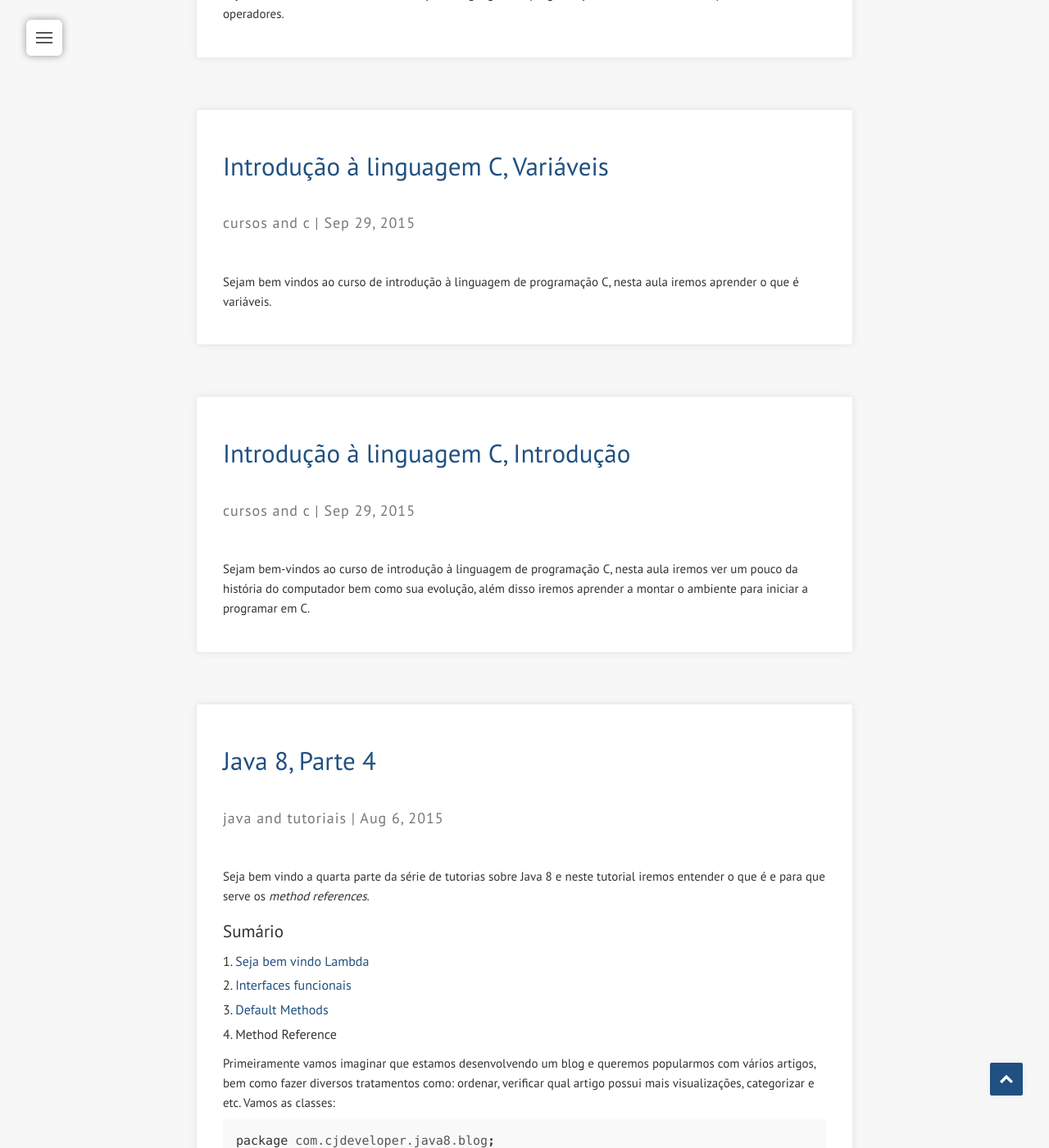
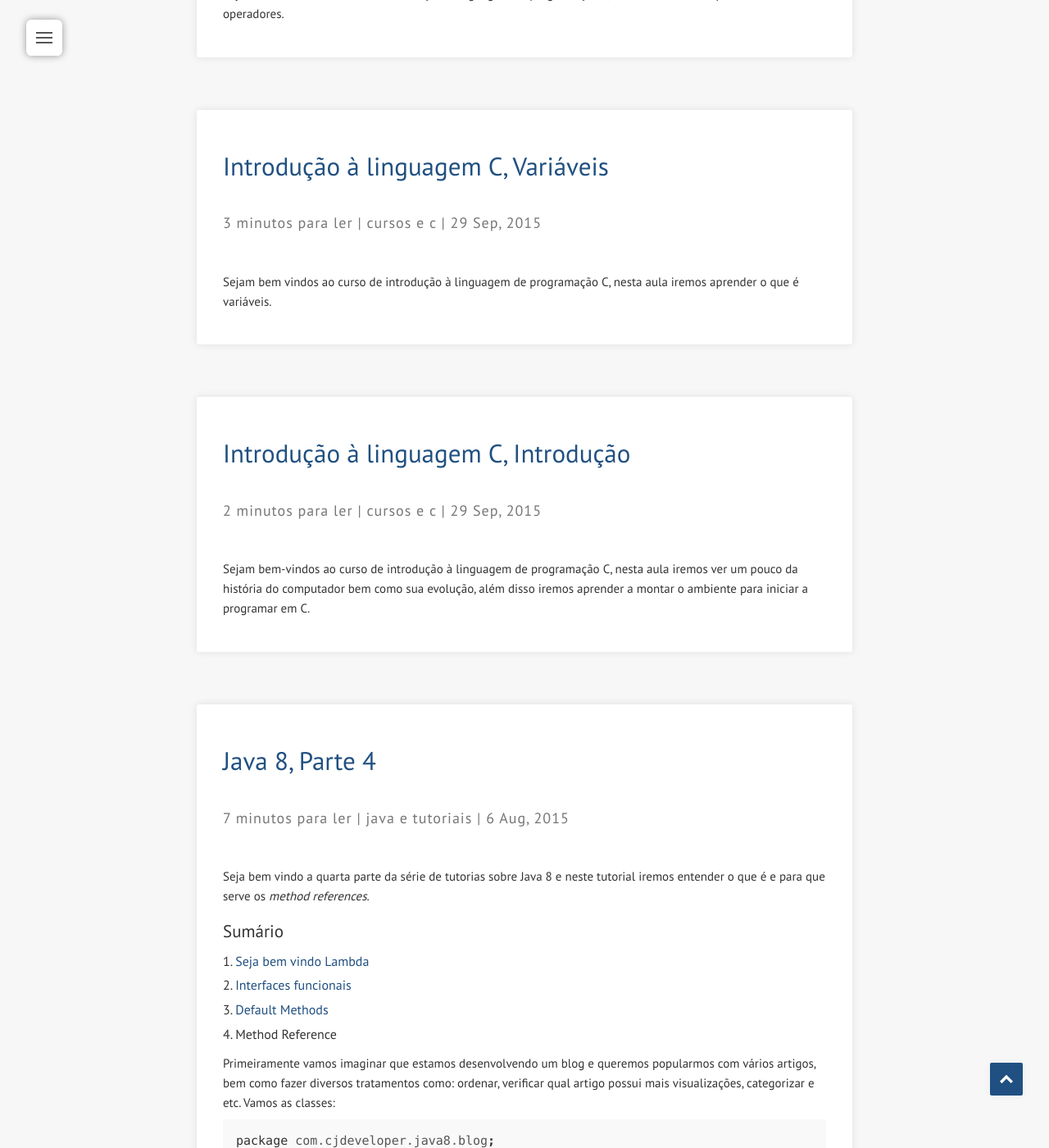
Before and after one commit to CaiqueJhones/CaiqueJhones.github.io, a Jekyll site: the page built from index.html, in a window 1280 px wide and 1400 px high, scrolled down 392 px. Shown: the whole window at 82% size. Built offline with Jekyll 4.4.1, drawn with Linux system fonts in a browser that asks for light colours; nearby versions of some CDN libraries; the list of posts is cut into pages by our own code; some of the changed text lies outside the part shown.

Commit message:
Fix bugs

```diff
--- a/_config.yml
+++ b/_config.yml
@@ -40,7 +40,7 @@ theme:
 markdown: kramdown
 
 # Permalinks
-permalink: pretty
+permalink: /:year/:month/:day/:title/
 
 # Pagination config
 paginate: 5
--- /dev/null
+++ b/_plugins/reading_time.rb
@@ -0,0 +1,18 @@
+# Outputs the reading time
+
+# Read this in “about 4 minutes”
+# Put into your _plugins dir in your Jekyll site
+# Usage: Read this in about {{ page.content | reading_time }}
+
+module ReadingTimeFilter
+	def reading_time( input )
+		words_per_minute = 180
+
+		words = input.split.size;
+		minutes = ( words / words_per_minute ).floor
+		minutes_label = minutes === 1 ? " minuto" : " minutos"
+		minutes > 0 ? "#{minutes} #{minutes_label} para ler" : "menos que 1 minuto"
+	end
+end
+
+Liquid::Template.register_filter(ReadingTimeFilter)
--- a/index.html
+++ b/index.html
@@ -8,30 +8,27 @@ layout: default
 
     {% if post.banner_image %}
     <div class="banner-image">
-      <a href="{{ post.url | append: '/' | replace: '//', '/' | prepend: site.baseurl | prepend: site.url |  }}"
-        title="{{ post.title }}">
-      <img
-          src="{{ "/assets/images/" | append: post.banner_image | prepend: site.baseurl | prepend: site.url }}"
-          alt="{% if post.banner_image_alt %}{{ post.banner_image_alt }}{% else %}{{ post.title }} {% endif %}">
+      <a href="{{ post.url | append: '/' | prepend: site.baseurl | prepend: site.url}}" title="{{ post.title }}">
+        <img src="{{ " /assets/images/ " | append: post.banner_image | prepend: site.baseurl | prepend: site.url }}" alt="{% if post.banner_image_alt %}{{ post.banner_image_alt }}{% else %}{{ post.title }} {% endif %}">
       </a>
     </div>
     {% endif %}
 
     <h1 class="post-title">
-      <a href="{{ post.url | append: '/' | replace: '//', '/' | prepend: site.baseurl | prepend: site.url |  }}">
+      <a href="{{ post.url | append: '/'| prepend: site.baseurl | prepend: site.url }}">
         {{ post.title }}
       </a>
     </h1>
 
     <p class="post-meta">
-    {% if (post.categories.size > 0 %}
+      <span class="categories">{{ post.content | reading_time }}</span> |
+      {% if post.categories.size > 0 %}
       <span class="categories">
-      {{ post.categories | array_to_sentence_string }}
-      </span> |
-    {% endif %}
-    <span class="post-date">
-    {{ post.date | date: "%b %-d, %Y" }}{% if post.author %} • {{ post.author }}{% endif %}{% if post.meta %} • {{ post.meta }}{% endif %}
-    </span>
+        {{ post.categories | array_to_sentence_string: 'e' }}
+      </span> | {% endif %}
+      <span class="post-date">
+        {{ post.date | date: " %-d %b, %Y" }}{% if post.author %} • {{ post.author }}{% endif %}{% if post.meta %} • {{ post.meta}}{% endif %}
+      </span>
     </p>
 
     {{ post.excerpt }}
@@ -43,15 +40,13 @@ layout: default
 <div class="pagination">
 
   {% if paginator.next_page %}
-      <a class="pagination-item older btn" href="{{ paginator.next_page_path | prepend: site.baseurl | append: '/' | replace: '//', '/' }}">Older</a>
+  <a class="pagination-item older btn" href="{{ paginator.next_page_path | prepend: site.baseurl | append: '/' }}">Mais antigo</a>
   {% else %}
-    <span class="pagination-item older btn-disabled">Older</span>
-  {% endif %}
-
-  {% if paginator.previous_page %}
-    <a class="pagination-item newer btn " href="{{ paginator.previous_page_path | prepend: site.baseurl | append: '/' | replace: '//', '/' }}">Newer</a>
+  <span class="pagination-item older btn-disabled">Mais antigo</span>
+  {% endif %} {% if paginator.previous_page %}
+  <a class="pagination-item newer btn " href="{{ paginator.previous_page_path | prepend: site.baseurl | append: '/' }}">Mais novo</a>
   {% else %}
-    <span class="pagination-item newer btn-disabled">Newer</span>
+  <span class="pagination-item newer btn-disabled">Mais novo</span>
   {% endif %}
 
 </div>
--- a/portfolio.html
+++ b/portfolio.html
@@ -29,7 +29,7 @@ layout: site
                     <p class="summary">Projeto de desenvolvimento de um laboratório de física utilizando dispositivos móveis</p>
                     <div class="featured-image">
                         <a href="#">
-                        <img class="img-responsive project-image" src="{{ '/assets/images/android_develop_1.png' | | prepend: site.baseurl | prepend: site.url }}" alt="M-LABS" />
+                        <img class="img-responsive project-image" src="{{ '/assets/images/android_develop_1.png' | prepend: site.baseurl | prepend: site.url }}" alt="M-LABS" />
                         </a>
                         <div class="ribbon">
                             <div class="text">Novo</div>
@@ -46,7 +46,7 @@ layout: site
                 <hr class="divider" />
                 <div class="item row">
                     <a class="col-md-4 col-sm-4 col-xs-12" href="https://play.google.com/store/apps/details?id=cj.solstice.minhasnotas" target="_blank">
-                    <img class="img-responsive project-image" src="{{ '/assets/images/minhas_notas.png' | | prepend: site.baseurl | prepend: site.url }}" alt="Minhas notas" />
+                    <img class="img-responsive project-image" src="{{ '/assets/images/minhas_notas.png' | prepend: site.baseurl | prepend: site.url }}" alt="Minhas notas" />
                     </a>
                     <div class="desc col-md-8 col-sm-8 col-xs-12">
                         <h3 class="title"><a href="https://play.google.com/store/apps/details?id=cj.solstice.minhasnotas" target="_blank">Minhas notas</a></h3>
@@ -68,7 +68,7 @@ layout: site
 
                 <div class="item row">
                     <a class="col-md-4 col-sm-4 col-xs-12" href="#">
-                    <img class="img-responsive project-image" src="{{ '/assets/images/axial.png' | | prepend: site.baseurl | prepend: site.url }}" alt="Axial" />
+                    <img class="img-responsive project-image" src="{{ '/assets/images/axial.png' | prepend: site.baseurl | prepend: site.url }}" alt="Axial" />
                     </a>
                     <div class="desc col-md-8 col-sm-8 col-xs-12">
                         <h3 class="title"><a href="#">Axial</a></h3>
```
Also changed, not shown: 404.html (+4 -5 lines), _layouts/post.html (+10 -16 lines), blog.html (deleted, +0 -67 lines), contact.md (+1 -1 lines), 1 other file.
